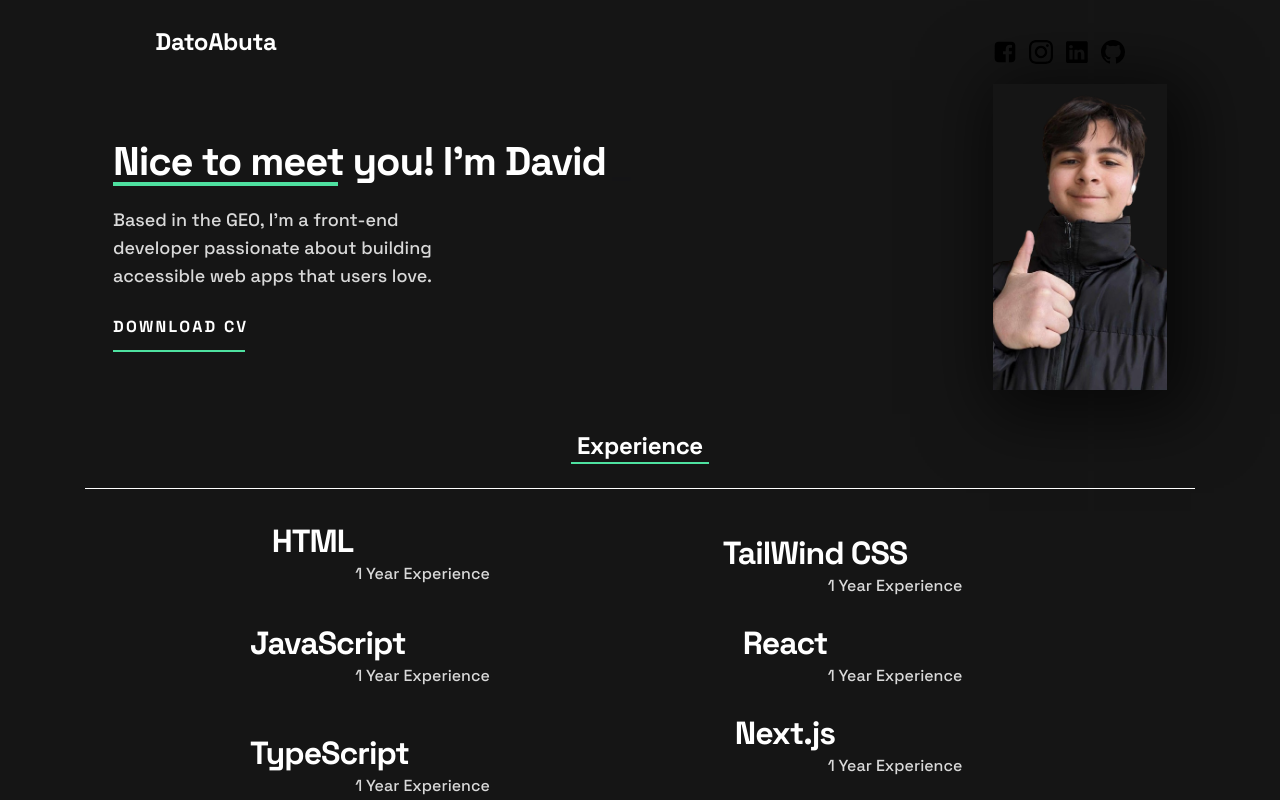
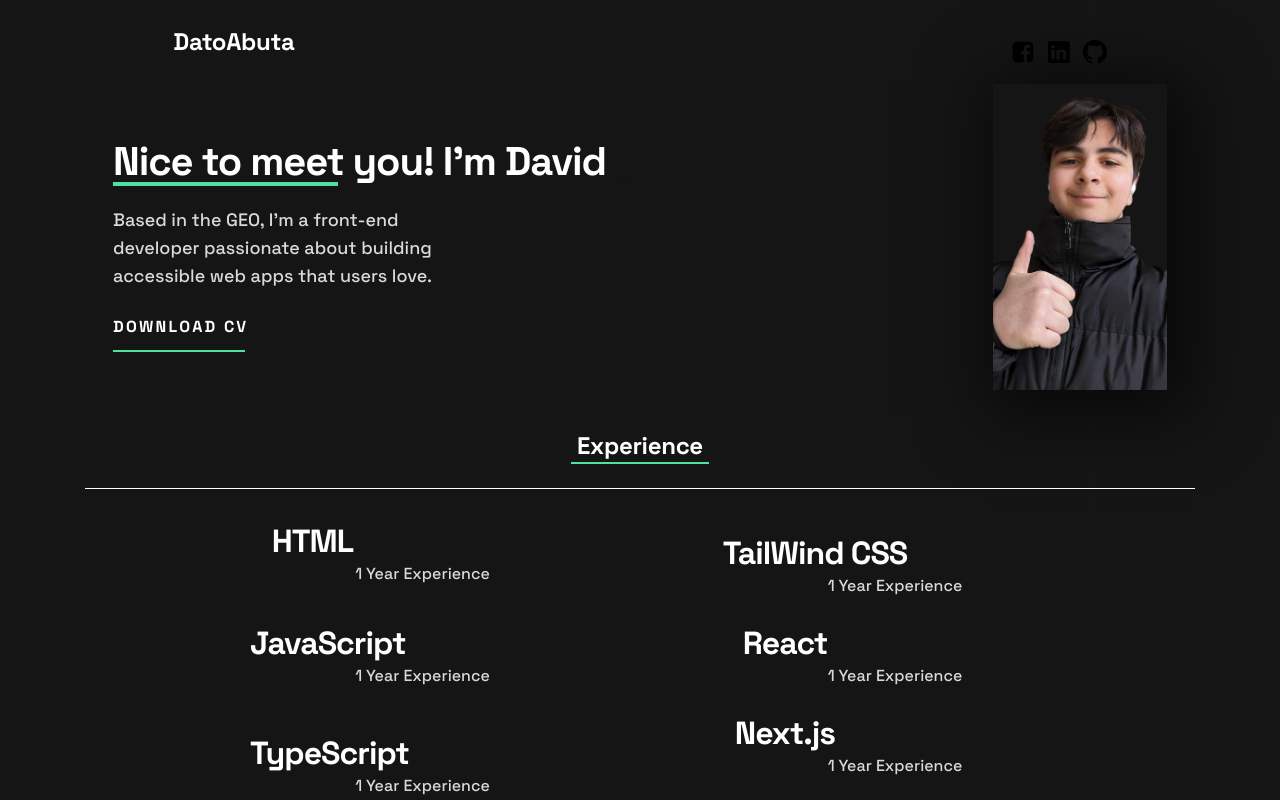
Before and after one commit to DatoAbuta/Portfolio, a Next.js app: page / in a window 1280 px wide. Shown: the top 800 px of the page. Built offline with nearby package versions, Linux system fonts and the light colour scheme.

Commit message:
feat - changed facebook href

```diff
--- a/app/page.tsx
+++ b/app/page.tsx
@@ -108,12 +108,12 @@
             <h1 className="text-center">DatoAbuta</h1>
           </div>
           <nav className="flex justify-center items-center gap-3 mt-5">
-            <a href="https://www.facebook.com/davitabutidze.48" target="_blank">
+            <a href="https://www.facebook.com/profile.php?id=61552727493722" target="_blank">
               <img className="social" src="/facebook.svg" alt="" />
             </a>
-            <a href="https://www.instagram.com/cazemosiarule/" target="_blank">
+            {/* <a href="https://www.instagram.com/cazemosiarule/" target="_blank">
               <img className="social" src="/instagram.svg" alt="" />
-            </a>
+            </a> */}
             <a
               href="https://www.linkedin.com/in/dato-abutidze-9056aa294/"
               target="_blank"
```
